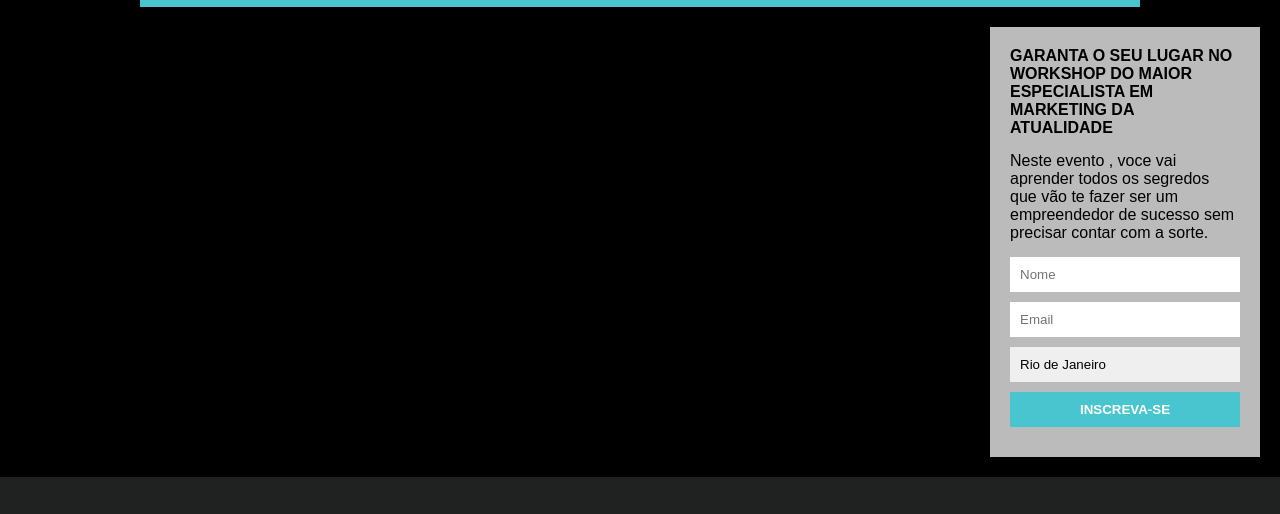
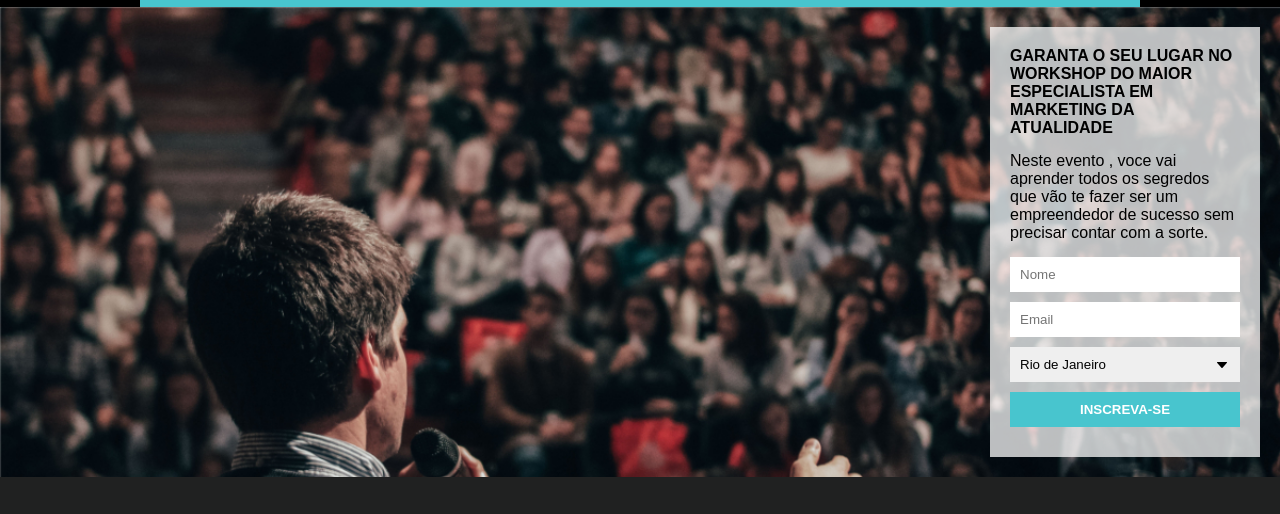
Before and after one commit to Vicenteefenequis/PaginaCaptura, a plain HTML site: page index.html in a window 1280 px wide. Shown: the part 44-558 px from the top of the page. Drawn offline with Linux system fonts and the light colour scheme; the site is published under a folder, as on GitHub Pages, so addresses that start at the root find nothing.

Commit message:
Update style.css

```diff
--- a/style.css
+++ b/style.css
@@ -24,7 +24,7 @@ header{
 }
 section{
     padding: 20px;
-    background-image: url(/people.jpg);
+    background-image: url(people.jpg);
     background-size: cover;
     overflow: hidden;
 
@@ -60,7 +60,7 @@ select{
     -webkit-appearance: none;
     appearance: none;
 
-    background-image: url(/arrow.jpg);
+    background-image: url(arrow.jpg);
     background-repeat: no-repeat;
     background-position-x: calc(100% - 10px);
     background-position-y: center ;
```
